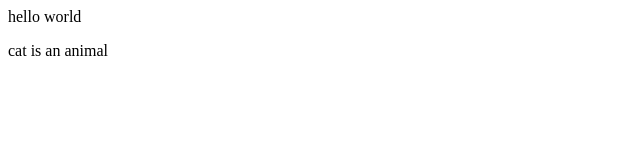
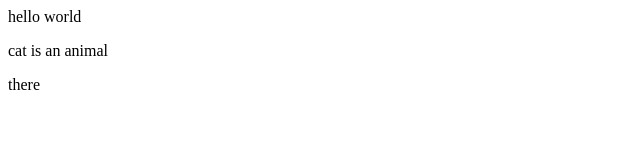
Before and after one commit to DhruvChaudhary13/DhruvChaudhary13, a plain HTML site: page index.html in a window 1280 px wide. Shown: the full height of the page, 0-640 px from the left. Drawn offline with Linux system fonts and the light colour scheme.

Commit message:
add one feature

```diff
--- a/index.html
+++ b/index.html
@@ -6,5 +6,8 @@
     <p>
         cat is an animal
     </p>
+    <p>
+        there
+    </p>
 </head>
 </html>
```
